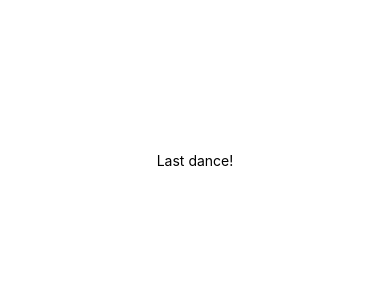
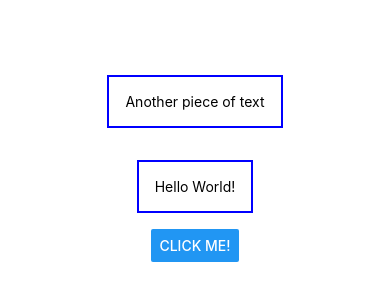
Before and after one commit to mkhmmd17/ReactNative-App, a React Native app: screen / in a window 390 px wide. Shown: the part 262-562 px from the top of the page. Built offline with nearby package versions, Linux system fonts and the light colour scheme.

Commit message:
Style Sheet example

```diff
--- a/App.js
+++ b/App.js
@@ -1,11 +1,17 @@
-import { StatusBar } from 'expo-status-bar';
-import { StyleSheet, Text, View } from 'react-native';
+import { StyleSheet, Text, View, Button } from 'react-native';
 
 export default function App() {
   return (
     <View style={styles.container}>
-      <Text>Last dance!</Text>
-      <StatusBar style="auto" />
+      <View>
+        <Text style={styles.dummyText}>
+          Another piece of text
+        </Text>
+      </View>
+      <Text style={styles.dummyText}>
+        Hello World!
+      </Text>
+      <Button title='Click me!' />
     </View>
   );
 }
@@ -17,4 +23,10 @@
     alignItems: 'center',
     justifyContent: 'center',
   },
+  dummyText: {
+    margin: 16,
+    borderWidth: 2,
+    borderColor: 'blue',
+    padding: 16
+  }
 });
```
